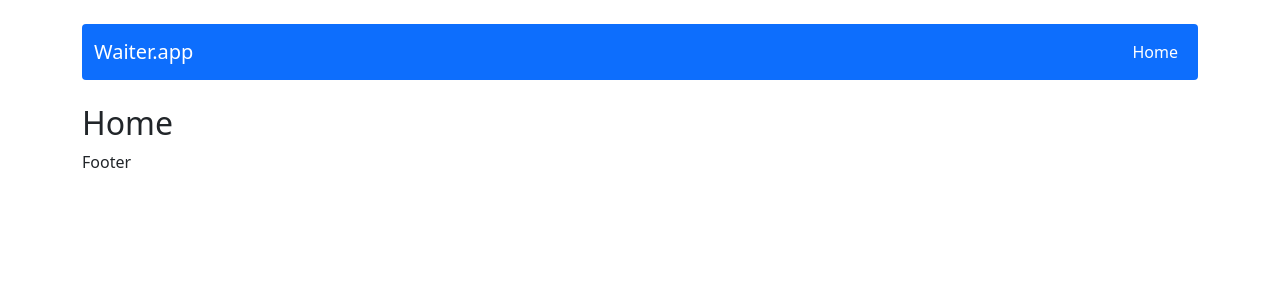
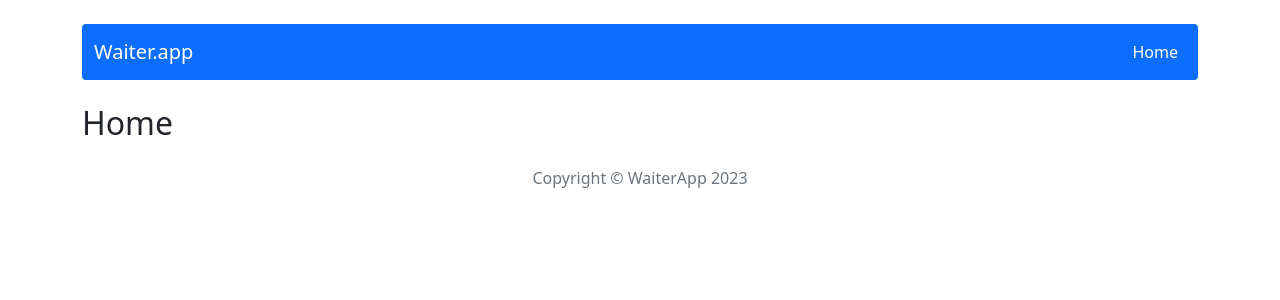
Before and after one commit to MatGom/react-waiter-app, a React (Create React App) app: page / in a window 1280 px wide. Shown: the top 300 px of the page. Built offline with nearby package versions, Linux system fonts and the light colour scheme.

Commit message:
Add Footer

```diff
--- a/src/components/views/Footer/Footer.js
+++ b/src/components/views/Footer/Footer.js
@@ -1,5 +1,9 @@
 const Footer = () => {
-  return <div>Footer</div>;
+  return (
+    <footer>
+      <p className='text-center text-muted m-auto py-3'>Copyright © WaiterApp 2023</p>
+    </footer>
+  );
 };
 
 export default Footer;
```
